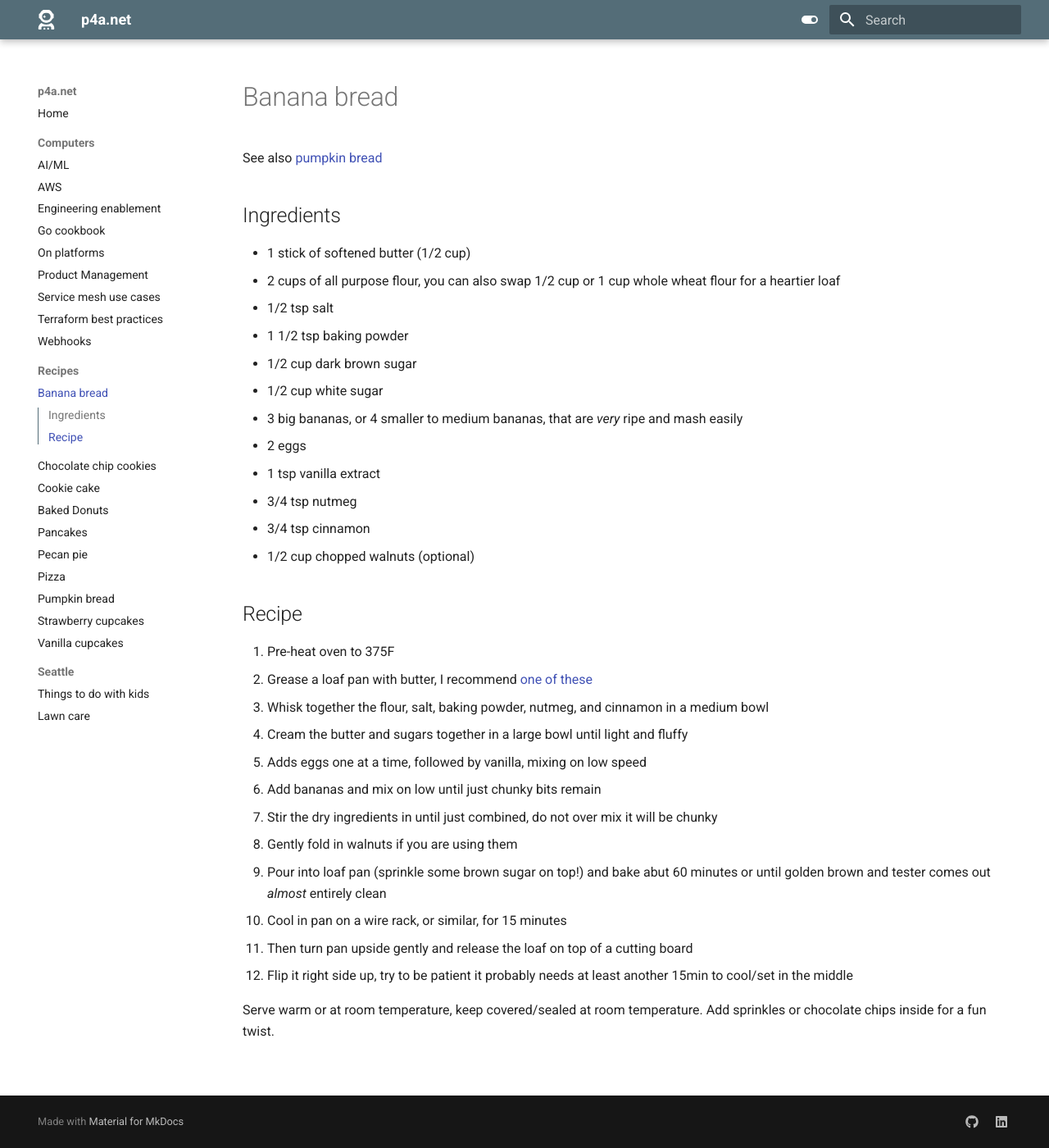
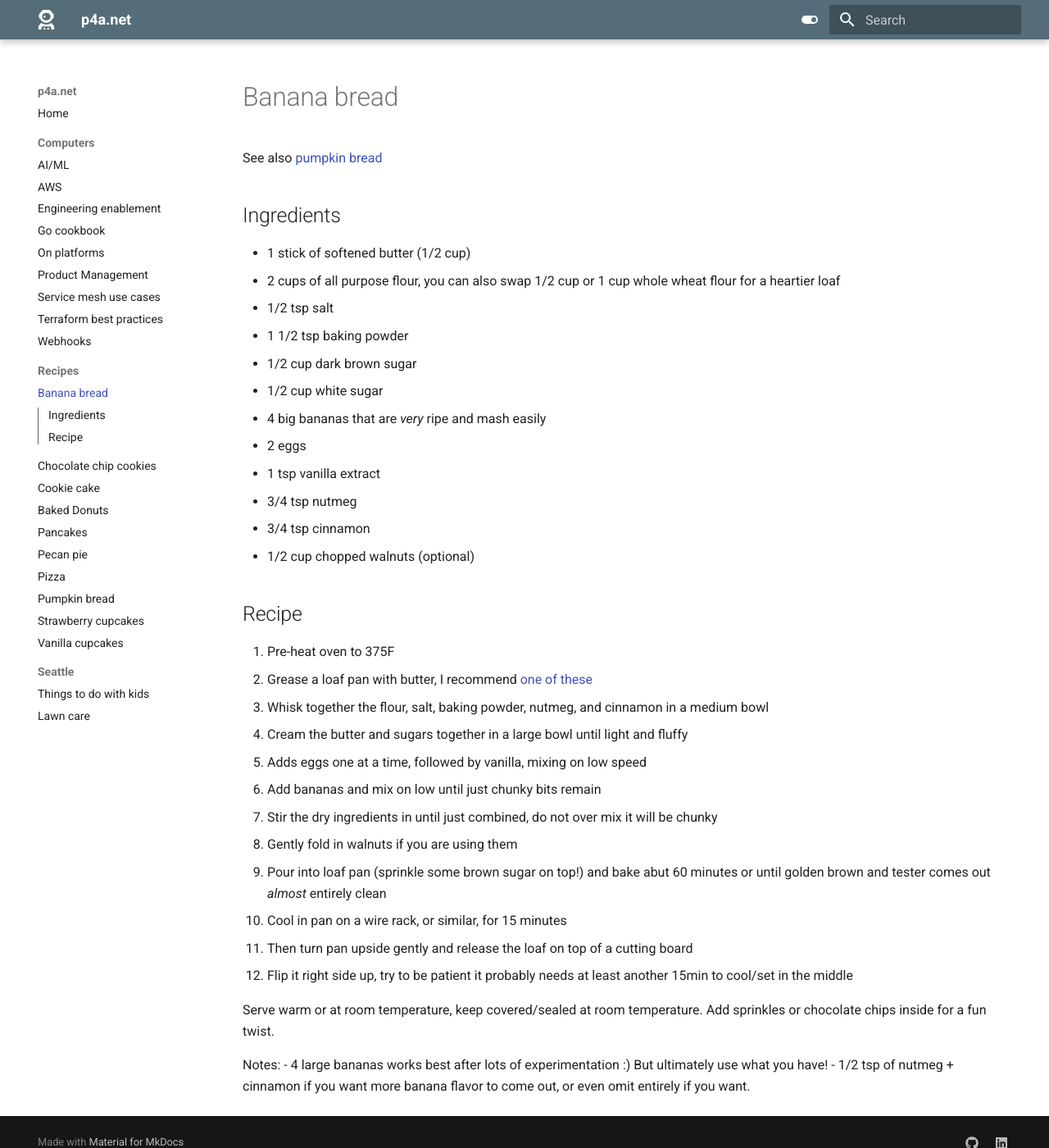
Before and after one commit to seajoshc/p4adotnet, an MkDocs documentation site: the page built from docs/recipes/banana-bread.md, in a window 1280 px wide and 1400 px high. Shown: the whole window at 82% size. Built offline with MkDocs 1.6.1 and Material for MkDocs 9.7.7, drawn with Linux system fonts in a browser that asks for light colours.

Commit message:
adds some notes to b bread recipe and changes banana amount to 4 large

```diff
--- a/docs/recipes/banana-bread.md
+++ b/docs/recipes/banana-bread.md
@@ -9,7 +9,7 @@ See also [pumpkin bread](./pumpkin-bread.md)
 - 1 1/2 tsp baking powder
 - 1/2 cup dark brown sugar
 - 1/2 cup white sugar
-- 3 big bananas, or 4 smaller to medium bananas, that are *very* ripe and mash easily
+- 4 big bananas that are *very* ripe and mash easily
 - 2 eggs
 - 1 tsp vanilla extract
 - 3/4 tsp nutmeg
@@ -31,3 +31,7 @@ See also [pumpkin bread](./pumpkin-bread.md)
 1. Flip it right side up, try to be patient it probably needs at least another 15min to cool/set in the middle
 
 Serve warm or at room temperature, keep covered/sealed at room temperature. Add sprinkles or chocolate chips inside for a fun twist.
+
+Notes:
+- 4 large bananas works best after lots of experimentation :) But ultimately use what you have!
+- 1/2 tsp of nutmeg + cinnamon if you want more banana flavor to come out, or even omit entirely if you want.
```
